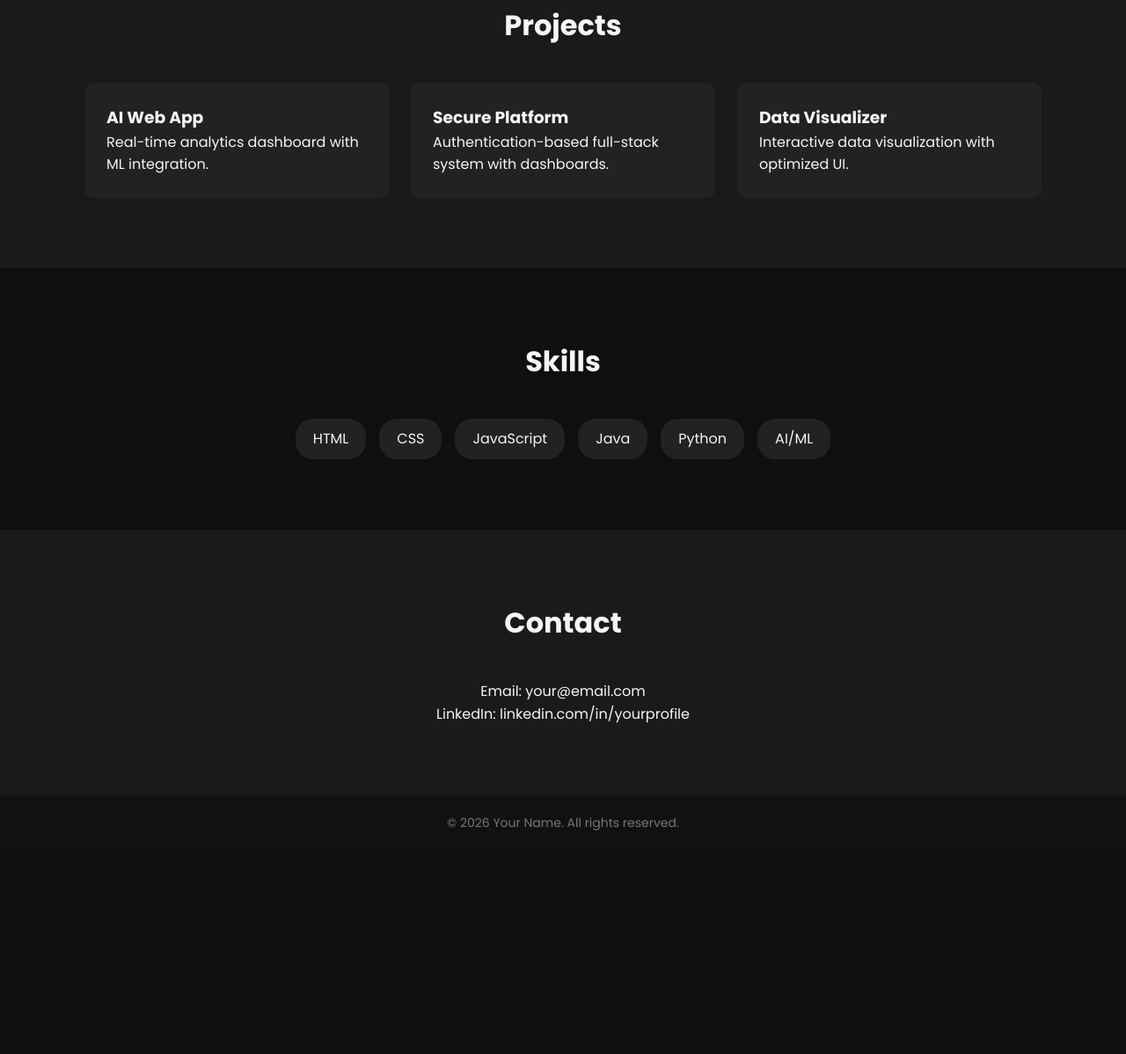
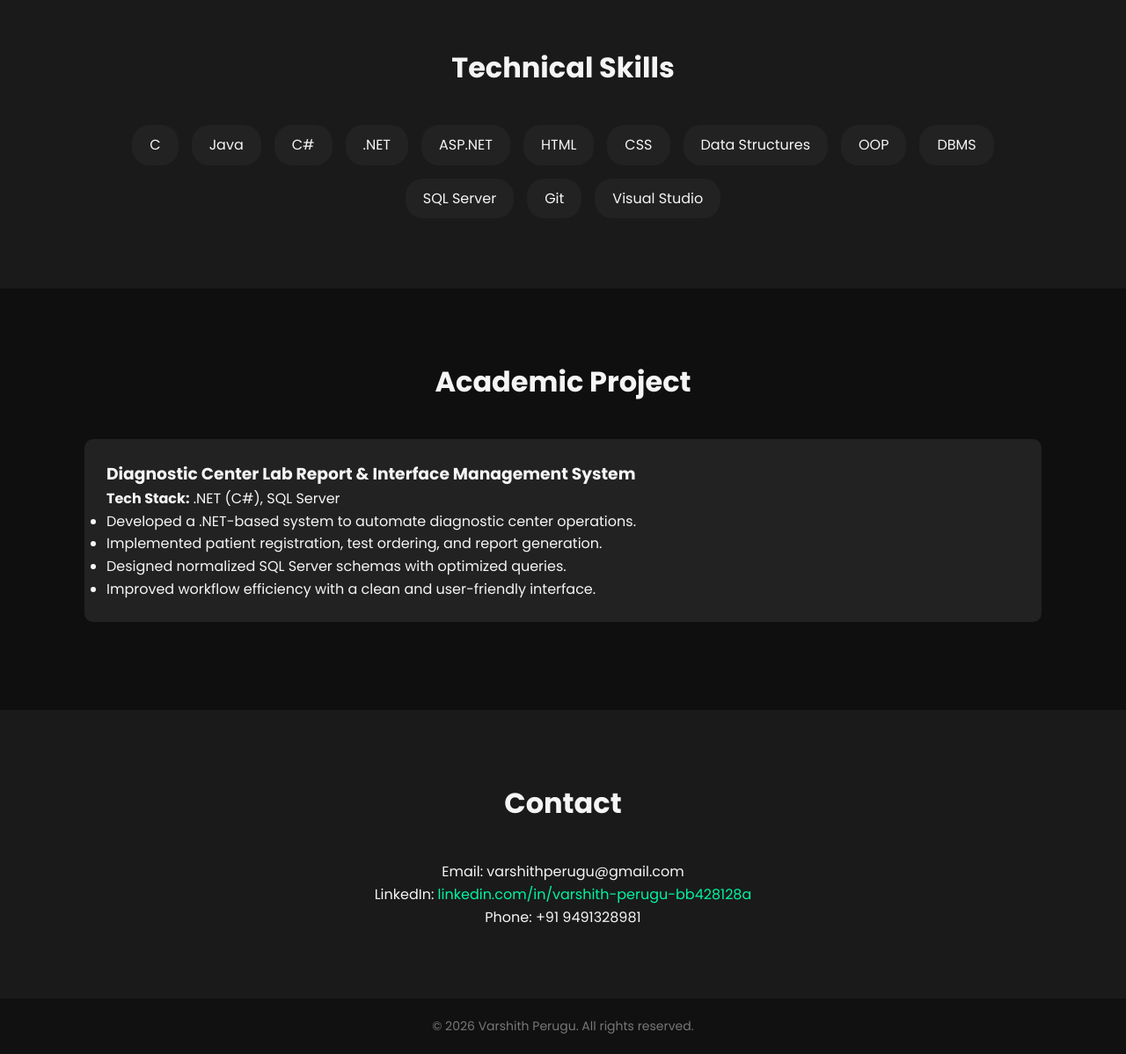
Before and after one commit to b23it054-varshith/portfolio54.github.io, a plain HTML site: page index.html in a window 1280 px wide. Shown: the part 1178-2376 px from the top of the page at 88% size. Before the commit the page ends 2145 px from the top, so only its background shows below. Drawn offline with Linux system fonts and the light colour scheme.

Commit message:
create index.html

```diff
--- a/index.html
+++ b/index.html
@@ -3,33 +3,19 @@
 <head>
 <meta charset="UTF-8">
 <meta name="viewport" content="width=device-width, initial-scale=1.0">
-<title>Your Name | Portfolio</title>
+<title>Varshith Perugu | Software Engineer</title>
 
 <link href="https://fonts.googleapis.com/css2?family=Poppins:wght@300;400;600;700&display=swap" rel="stylesheet">
 
 <style>
-
-*{
-    margin:0;
-    padding:0;
-    box-sizing:border-box;
-}
-
+*{margin:0;padding:0;box-sizing:border-box;}
 body{
     font-family:'Poppins',sans-serif;
     background:#0f0f0f;
     color:#f5f5f5;
     line-height:1.6;
 }
-
-.container{
-    width:85%;
-    max-width:1200px;
-    margin:auto;
-}
-
-/* HEADER */
-
+.container{width:85%;max-width:1200px;margin:auto;}
 header{
     background:#111;
     padding:20px 0;
@@ -37,31 +23,23 @@ header{
     top:0;
     z-index:1000;
 }
-
 .header-content{
     display:flex;
     justify-content:space-between;
     align-items:center;
 }
-
 .logo{
-    font-size:24px;
+    font-size:22px;
     font-weight:700;
     color:#00f5a0;
 }
-
 nav a{
     color:#aaa;
     text-decoration:none;
     margin-left:25px;
     transition:.3s;
 }
-
-nav a:hover{
-    color:#00f5a0;
-}
-
-/* HERO */
+nav a:hover{color:#00f5a0;}
 
 .hero{
     height:90vh;
@@ -71,20 +49,9 @@ nav a:hover{
     text-align:center;
     background:linear-gradient(135deg,#0f0f0f,#1c1c1c);
 }
-
-.hero h1{
-    font-size:42px;
-    margin-bottom:10px;
-}
-
-.hero span{
-    color:#00f5a0;
-}
-
-.hero p{
-    color:#bbb;
-    margin-bottom:25px;
-}
+.hero h1{font-size:42px;margin-bottom:10px;}
+.hero span{color:#00f5a0;}
+.hero p{color:#bbb;margin-bottom:25px;}
 
 .btn{
     display:inline-block;
@@ -96,48 +63,23 @@ nav a:hover{
     font-weight:600;
     transition:.3s;
 }
+.btn:hover{background:#00c87c;}
 
-.btn:hover{
-    background:#00c87c;
-}
-
-/* SECTION */
-
-.section{
-    padding:80px 0;
-}
-
-.section h2{
-    text-align:center;
-    margin-bottom:40px;
-    font-size:32px;
-}
-
-.dark{
-    background:#1a1a1a;
-}
-
-/* PROJECT CARDS */
-
-.card-grid{
-    display:grid;
-    grid-template-columns:repeat(auto-fit,minmax(250px,1fr));
-    gap:25px;
-}
+.section{padding:80px 0;}
+.section h2{text-align:center;margin-bottom:40px;font-size:32px;}
+.dark{background:#1a1a1a;}
 
 .card{
     background:#222;
     padding:25px;
     border-radius:10px;
+    margin-bottom:20px;
     transition:.3s;
 }
-
 .card:hover{
-    transform:translateY(-8px);
+    transform:translateY(-5px);
     background:#2a2a2a;
 }
-
-/* SKILLS */
 
 .skills{
     display:flex;
@@ -145,20 +87,16 @@ nav a:hover{
     justify-content:center;
     gap:15px;
 }
-
 .skills span{
     background:#222;
     padding:10px 20px;
     border-radius:20px;
     transition:.3s;
 }
-
 .skills span:hover{
     background:#00f5a0;
     color:#000;
 }
-
-/* FOOTER */
 
 footer{
     background:#111;
@@ -168,17 +106,10 @@ footer{
     font-size:14px;
 }
 
-/* RESPONSIVE */
-
 @media(max-width:768px){
-    nav{
-        display:none;
-    }
-    .hero h1{
-        font-size:28px;
-    }
+    nav{display:none;}
+    .hero h1{font-size:28px;}
 }
-
 </style>
 </head>
 
@@ -186,11 +117,11 @@ footer{
 
 <header>
     <div class="container header-content">
-        <div class="logo">YourName</div>
+        <div class="logo">Varshith Perugu</div>
         <nav>
             <a href="#about">About</a>
-            <a href="#projects">Projects</a>
             <a href="#skills">Skills</a>
+            <a href="#project">Project</a>
             <a href="#contact">Contact</a>
         </nav>
     </div>
@@ -198,52 +129,57 @@ footer{
 
 <section class="hero">
     <div class="container">
-        <h1>Hi, I'm <span>Your Name</span></h1>
-        <p>Full Stack Developer | AI Enthusiast | Problem Solver</p>
-        <a href="#contact" class="btn">Hire Me</a>
+        <h1>Hi, I'm <span>Varshith Perugu</span></h1>
+        <p>B.Tech IT Student | .NET Developer | Aspiring Software Engineer</p>
+        <a href="mailto:varshithperugu@gmail.com" class="btn">Hire Me</a>
     </div>
 </section>
 
 <section id="about" class="section">
     <div class="container">
-        <h2>About Me</h2>
-        <p style="text-align:center; max-width:700px; margin:auto;">
-            I build scalable web applications and intelligent systems focused on performance,
-            clean architecture, and real-world impact.
+        <h2>Professional Summary</h2>
+        <p style="text-align:center;max-width:750px;margin:auto;">
+            Information Technology undergraduate with strong programming fundamentals and
+            hands-on experience in .NET application development. Skilled in building
+            database-driven systems using structured workflows, clean code practices,
+            and efficient data handling. Seeking an entry-level software engineering role.
         </p>
     </div>
 </section>
 
-<section id="projects" class="section dark">
+<section id="skills" class="section dark">
     <div class="container">
-        <h2>Projects</h2>
-        <div class="card-grid">
-            <div class="card">
-                <h3>AI Web App</h3>
-                <p>Real-time analytics dashboard with ML integration.</p>
-            </div>
-            <div class="card">
-                <h3>Secure Platform</h3>
-                <p>Authentication-based full-stack system with dashboards.</p>
-            </div>
-            <div class="card">
-                <h3>Data Visualizer</h3>
-                <p>Interactive data visualization with optimized UI.</p>
-            </div>
+        <h2>Technical Skills</h2>
+        <div class="skills">
+            <span>C</span>
+            <span>Java</span>
+            <span>C#</span>
+            <span>.NET</span>
+            <span>ASP.NET</span>
+            <span>HTML</span>
+            <span>CSS</span>
+            <span>Data Structures</span>
+            <span>OOP</span>
+            <span>DBMS</span>
+            <span>SQL Server</span>
+            <span>Git</span>
+            <span>Visual Studio</span>
         </div>
     </div>
 </section>
 
-<section id="skills" class="section">
+<section id="project" class="section">
     <div class="container">
-        <h2>Skills</h2>
-        <div class="skills">
-            <span>HTML</span>
-            <span>CSS</span>
-            <span>JavaScript</span>
-            <span>Java</span>
-            <span>Python</span>
-            <span>AI/ML</span>
+        <h2>Academic Project</h2>
+        <div class="card">
+            <h3>Diagnostic Center Lab Report & Interface Management System</h3>
+            <p><strong>Tech Stack:</strong> .NET (C#), SQL Server</p>
+            <ul>
+                <li>Developed a .NET-based system to automate diagnostic center operations.</li>
+                <li>Implemented patient registration, test ordering, and report generation.</li>
+                <li>Designed normalized SQL Server schemas with optimized queries.</li>
+                <li>Improved workflow efficiency with a clean and user-friendly interface.</li>
+            </ul>
         </div>
     </div>
 </section>
@@ -251,13 +187,19 @@ footer{
 <section id="contact" class="section dark">
     <div class="container">
         <h2>Contact</h2>
-        <p style="text-align:center;">Email: your@email.com</p>
-        <p style="text-align:center;">LinkedIn: linkedin.com/in/yourprofile</p>
+        <p style="text-align:center;">Email: varshithperugu@gmail.com</p>
+        <p style="text-align:center;">
+            LinkedIn:
+            <a href="https://www.linkedin.com/in/varshith-perugu-bb428128a" target="_blank" style="color:#00f5a0;text-decoration:none;">
+                linkedin.com/in/varshith-perugu-bb428128a
+            </a>
+        </p>
+        <p style="text-align:center;">Phone: +91 9491328981</p>
     </div>
 </section>
 
 <footer>
-    © 2026 Your Name. All rights reserved.
+    © 2026 Varshith Perugu. All rights reserved.
 </footer>
 
 </body>
```
